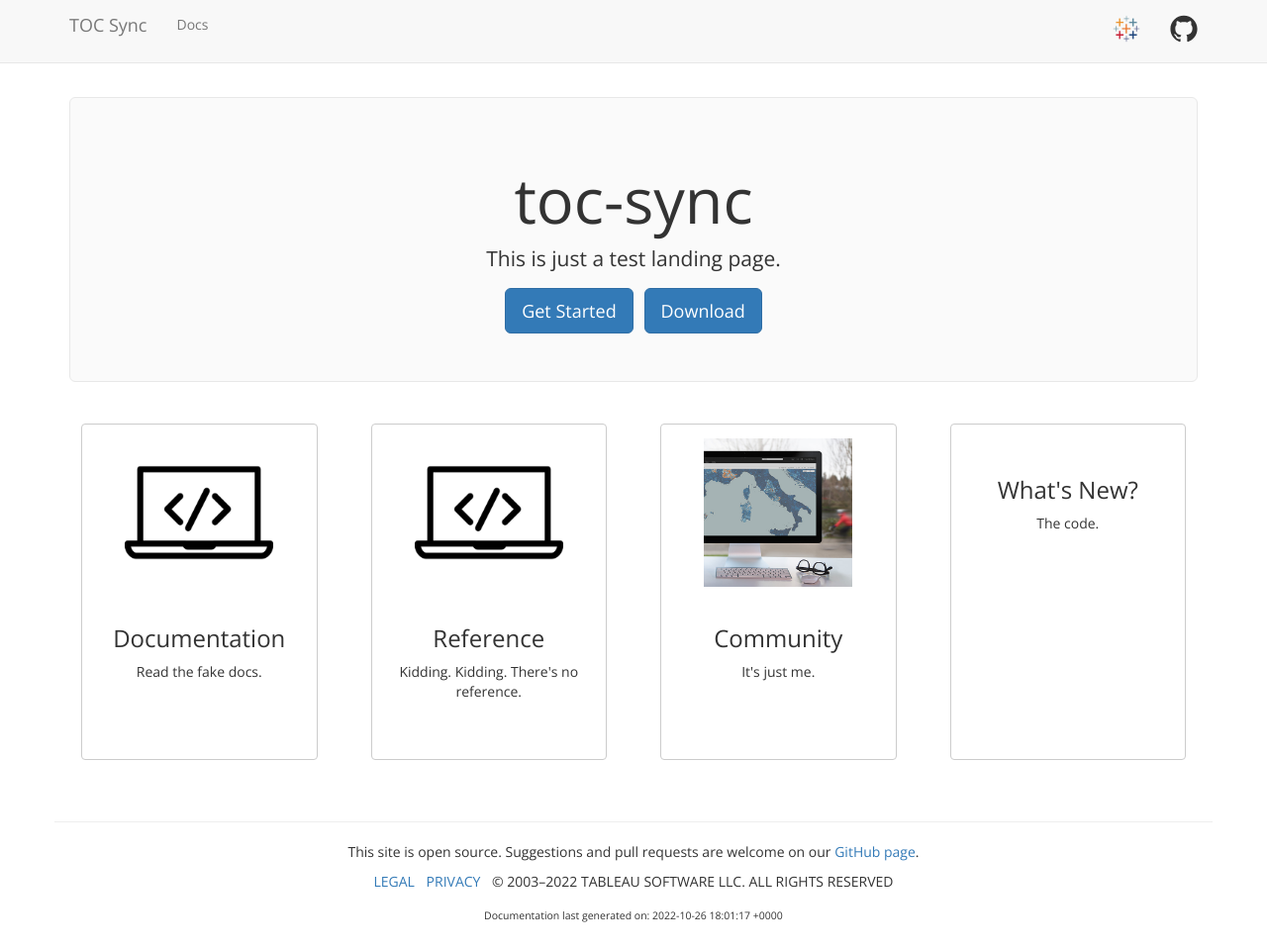
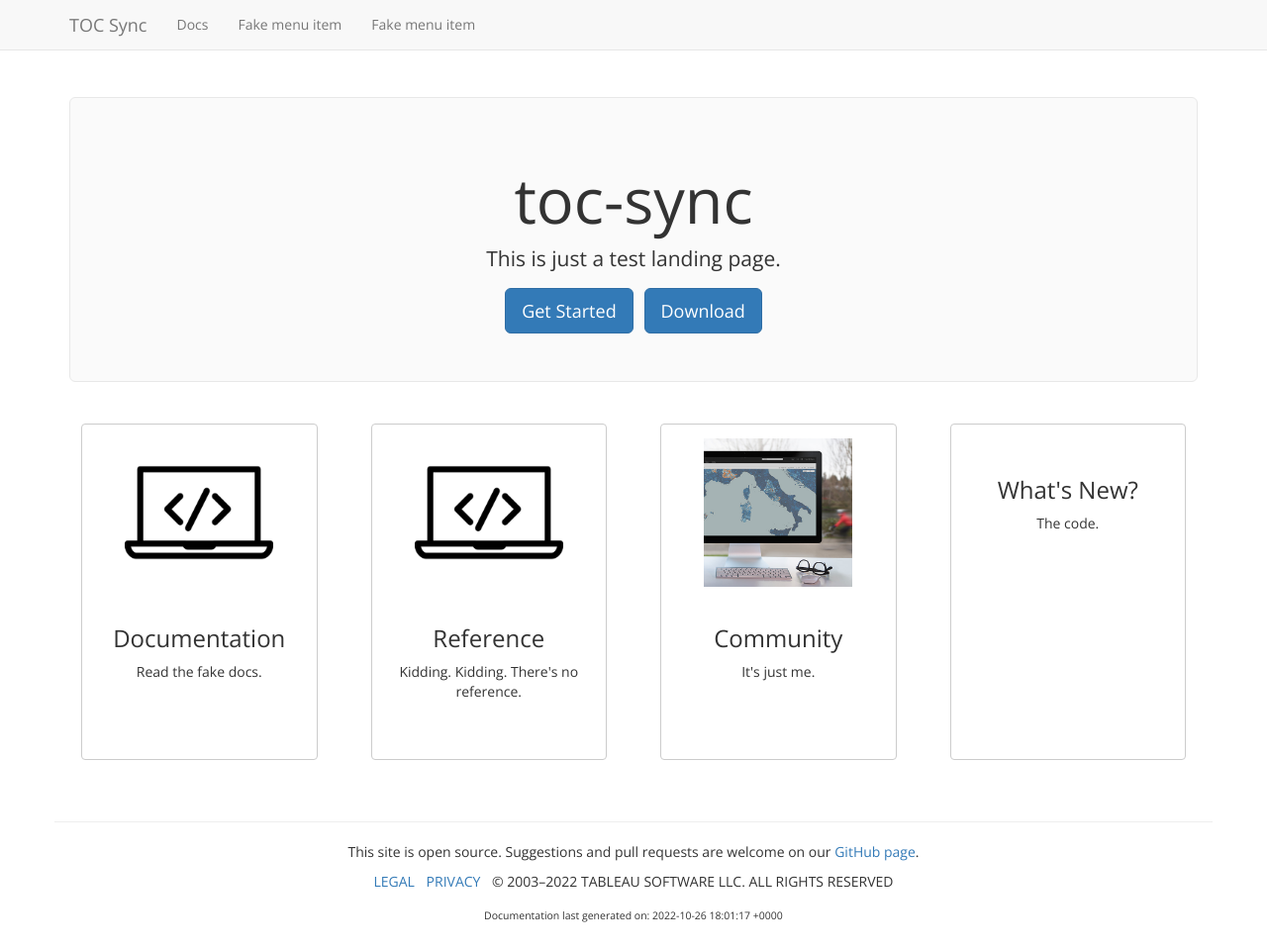
Before and after one commit to smarvin/sync, a Jekyll site: the page built from index.html, in a window 1280 px wide and 961 px high. Shown: the whole window at 99% size. Built offline with Jekyll 4.4.1, drawn with Linux system fonts in a browser that asks for light colours; nearby versions of some CDN libraries.

Commit message:
Clearing up clutter

```diff
--- a/_includes/header.html
+++ b/_includes/header.html
@@ -14,12 +14,10 @@
         <div id="navbar" class="navbar-collapse collapse">
           <ul class="nav navbar-nav">
             <li><a href="{{ site.baseurl }}/docs/">Docs</a></li>
+            <li><a href="#">Fake menu item</a></li>
+            <li><a href="#">Fake menu item</a>
+          </ul>
 
-          </ul>
-          <ul class="nav navbar-nav navbar-right">
-            <li class="tableauIcon"><a target="_blank" href="http://tableau.com"><img src="{{ site.baseurl }}/assets/logo.png" alt="Tableau Developers" class="logo" /></a></li>
-            <li><a target="_blank" href="https://github.com/tableau/tabcmd"><span class="icon icon--github" title="tabcmd on GitHub" alt="tabcmd on GitHub">{% include icon-github.svg %}</span></a></li>
-          </ul>
         </div><!--/.nav-collapse -->
       </div>
     </nav>
```
